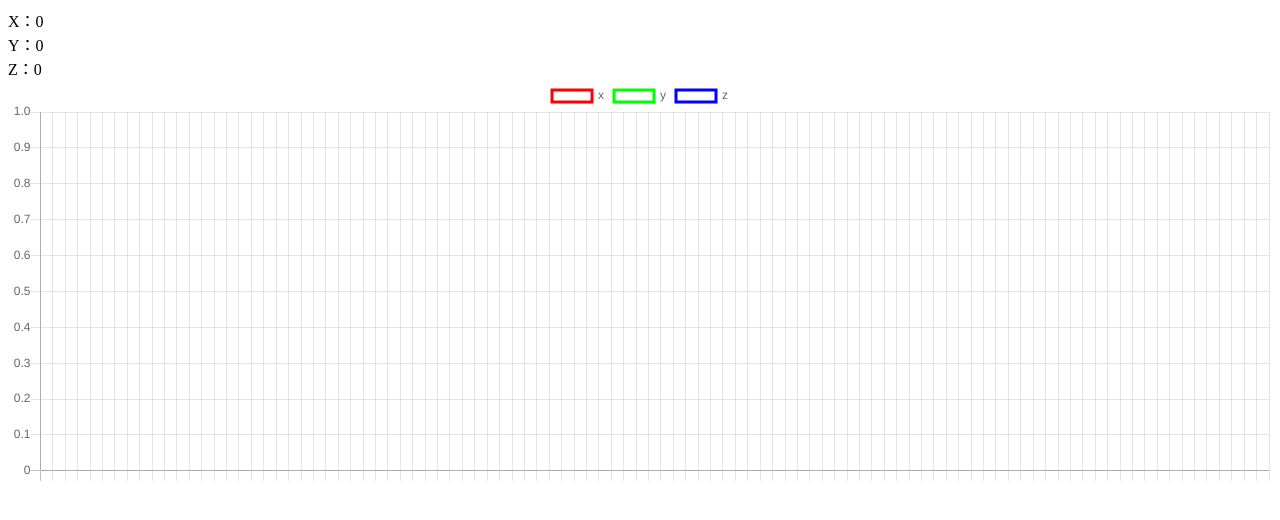
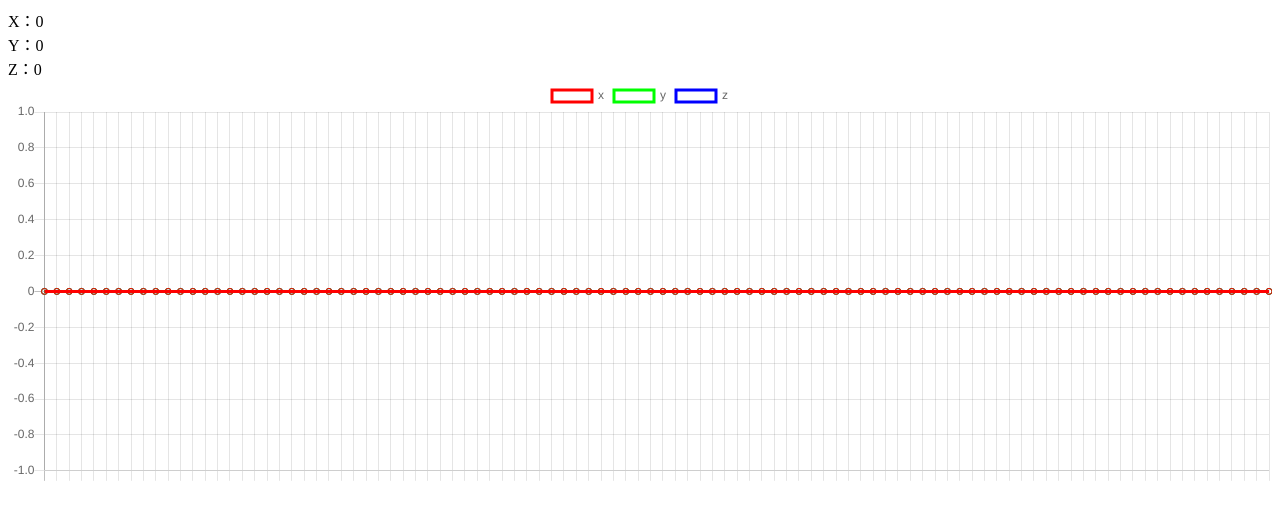
Before and after one commit to yuki3709/acceleration-graph, a website: page dist/index.html in a window 1280 px wide. Drawn offline with nearby package versions, Linux system fonts and the light colour scheme.

Commit message:
グラフの表示範囲を指定

```diff
--- a/dist/index.html
+++ b/dist/index.html
@@ -6,6 +6,7 @@
     <title>Motion Sensorsサンプル</title>
     <script src="https://cdn.jsdelivr.net/npm/vue/dist/vue.js"></script>
     <script src="https://cdnjs.cloudflare.com/ajax/libs/Chart.js/2.7.2/Chart.bundle.js"></script>
+    <meta name="viewport" content="width=device-width,initial-scale=1">
 </head>
 <body>
 <div id="devicemotion">
@@ -18,6 +19,22 @@
   const type = 'line';
   const labels = Array(length).fill('');
   let dataList = Array(length).fill({x: 0, y: 0, z: 0});
+  const options = {
+    scales: {
+      yAxes: [{
+        ticks: {
+          suggestedMax: 10,
+          suggestedMin: -10,
+          stepSize: 10
+        }
+      }],
+      xAxes: [{
+        ticks: {
+          stepSize: 10
+        }
+      }]
+    }
+  };
   const createDatasets = dataList => ([
     {
       label: 'x',
@@ -46,7 +63,7 @@
       z: 0
     }
   });
-  const chart = new Chart(chartCanvas, {type, data: {labels, datasets: createDatasets([])}});
+  const chart = new Chart(chartCanvas, {type, data: {labels, datasets: createDatasets(dataList), options}});
   window.addEventListener("devicemotion", e => {
     const {accelerationIncludingGravity: a} = e;
     const {x, y, z} = a;
```
